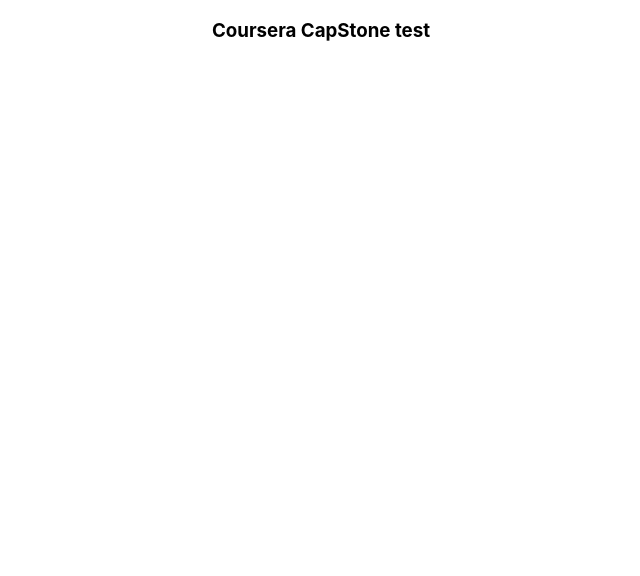
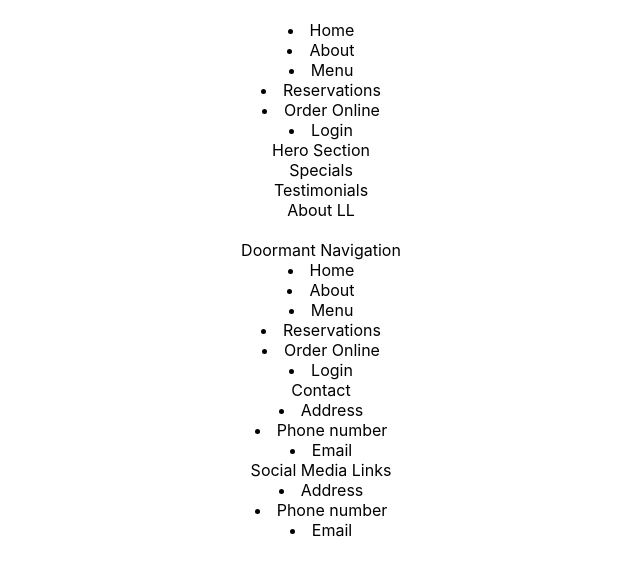
Before and after one commit to ChorcheWolloh/coursera_capstone, a React (Create React App) app: page / in a window 1280 px wide. Shown: the top 576 px of the page, without its empty margins (319-959 px from the left). Built offline with nearby package versions, Linux system fonts and the light colour scheme.

Commit message:
Semantic and created components

```diff
--- a/src/App.js
+++ b/src/App.js
@@ -1,11 +1,15 @@
-import logo from './logo.svg';
 import './App.css';
+import Main from './components/Main';
+import Header from './components/Header';
+import Footer from './components/Footer';
 
 function App() {
   return (
-    <div className="App">
-      <h3>Coursera CapStone test</h3>
-    </div>
+    <section className="App">
+      <Header/>
+      <Main/>
+      <Footer/>
+    </section>
   );
 }
 
--- /dev/null
+++ b/src/components/Footer.js
@@ -0,0 +1,25 @@
+import React from 'react'
+import Nav from './Nav'
+
+const Footer = () => {
+  return (
+    <footer>
+        <img/>
+        <div>Doormant Navigation
+            <Nav/>
+        </div>
+        <nav>Contact
+            <li>Address</li>
+            <li>Phone number</li>
+            <li>Email</li>
+        </nav>
+        <nav>Social Media Links
+            <li>Address</li>
+            <li>Phone number</li>
+            <li>Email</li>
+        </nav>
+  </footer>
+  )
+}
+
+export default Footer
--- /dev/null
+++ b/src/components/Header.js
@@ -0,0 +1,12 @@
+import React from 'react'
+import Nav from './Nav'
+const Header = () => {
+  return (
+    <header>
+        <img/>
+        <Nav/>
+  </header>
+  )
+}
+
+export default Header
--- /dev/null
+++ b/src/components/Main.js
@@ -0,0 +1,14 @@
+import React from 'react'
+
+const Main = () => {
+  return (
+    <main>
+        <article>Hero Section</article>
+        <article>Specials</article>
+        <article>Testimonials</article>
+        <article>About LL</article>
+    </main>
+  )
+}
+
+export default Main
--- /dev/null
+++ b/src/components/Nav.js
@@ -0,0 +1,16 @@
+import React from 'react'
+
+const Nav = () => {
+  return (
+    <nav>
+        <li>Home</li>
+        <li>About</li>
+        <li>Menu</li>
+        <li>Reservations</li>
+        <li>Order Online</li>
+        <li>Login</li>
+  </nav>
+  )
+}
+
+export default Nav
```
